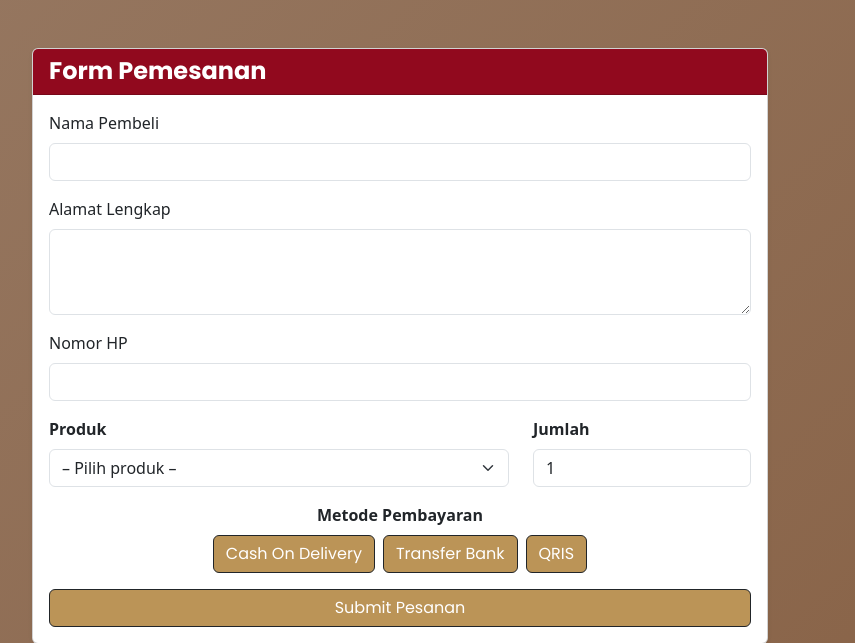
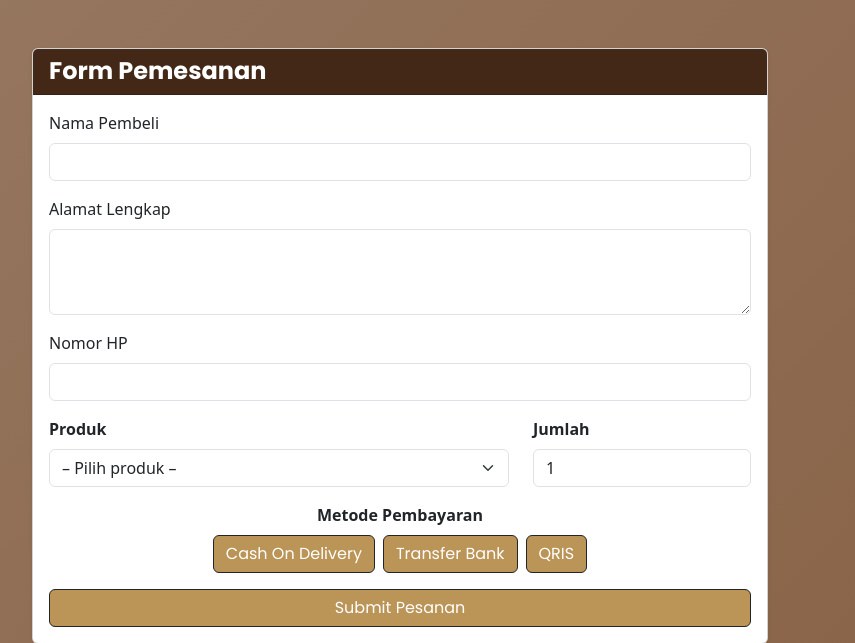
Before and after one commit to hhhreza/Rise-Bake, a PHP site: page /form_beli.php in a window 1280 px wide. Shown: the part 74-717 px from the top of the page, without its empty margins (240-1095 px from the left). Run offline with PHP 8.4, Linux system fonts and the light colour scheme; a user stored in the database is signed in; data that the repository does not hold is empty.

Commit message:
update css

```diff
--- a/projek/stylebake.css
+++ b/projek/stylebake.css
@@ -163,7 +163,7 @@ body {
 }
 .card-header {
     font-family: Poppins Bold;
-    background-color: #91091E !important;
+    background-color: var(--primary-color);
 }
 .card-deskripsi {
     text-align: justify;
```
